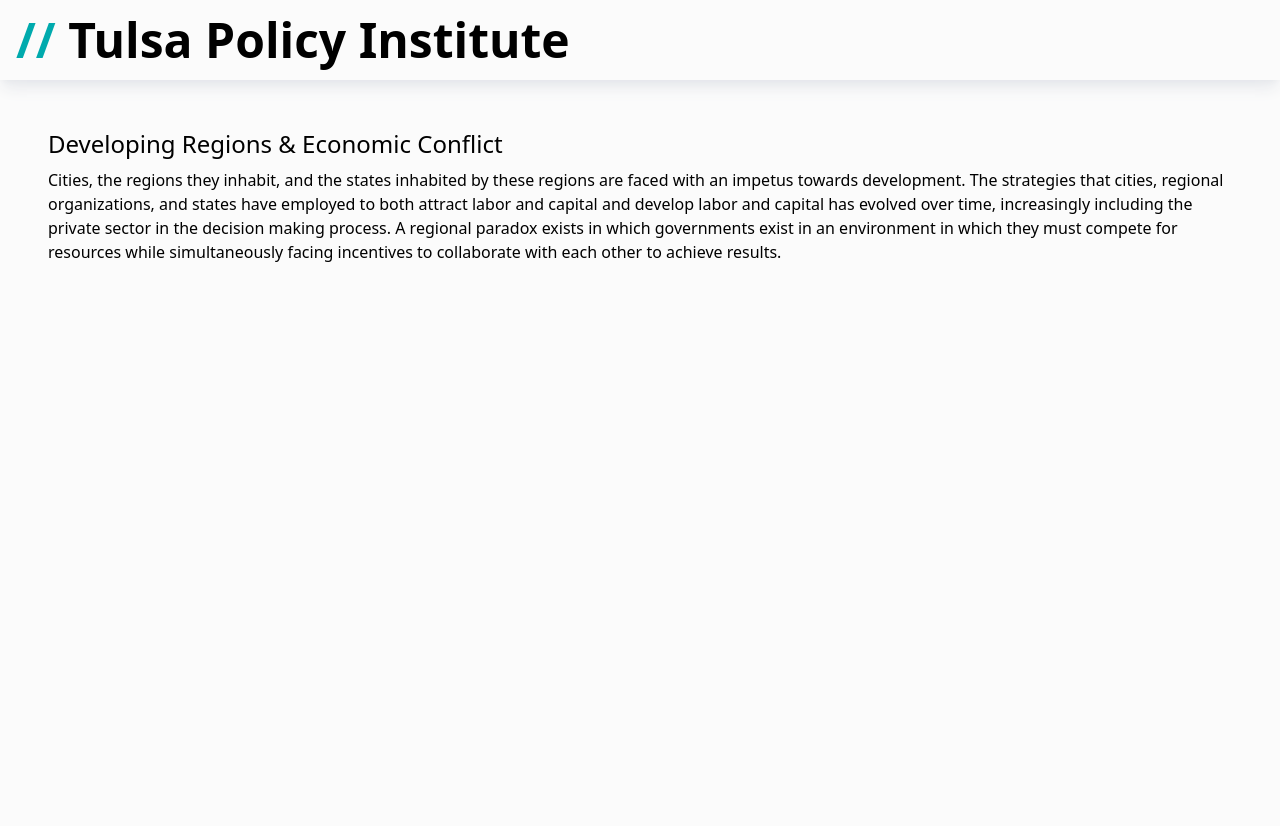
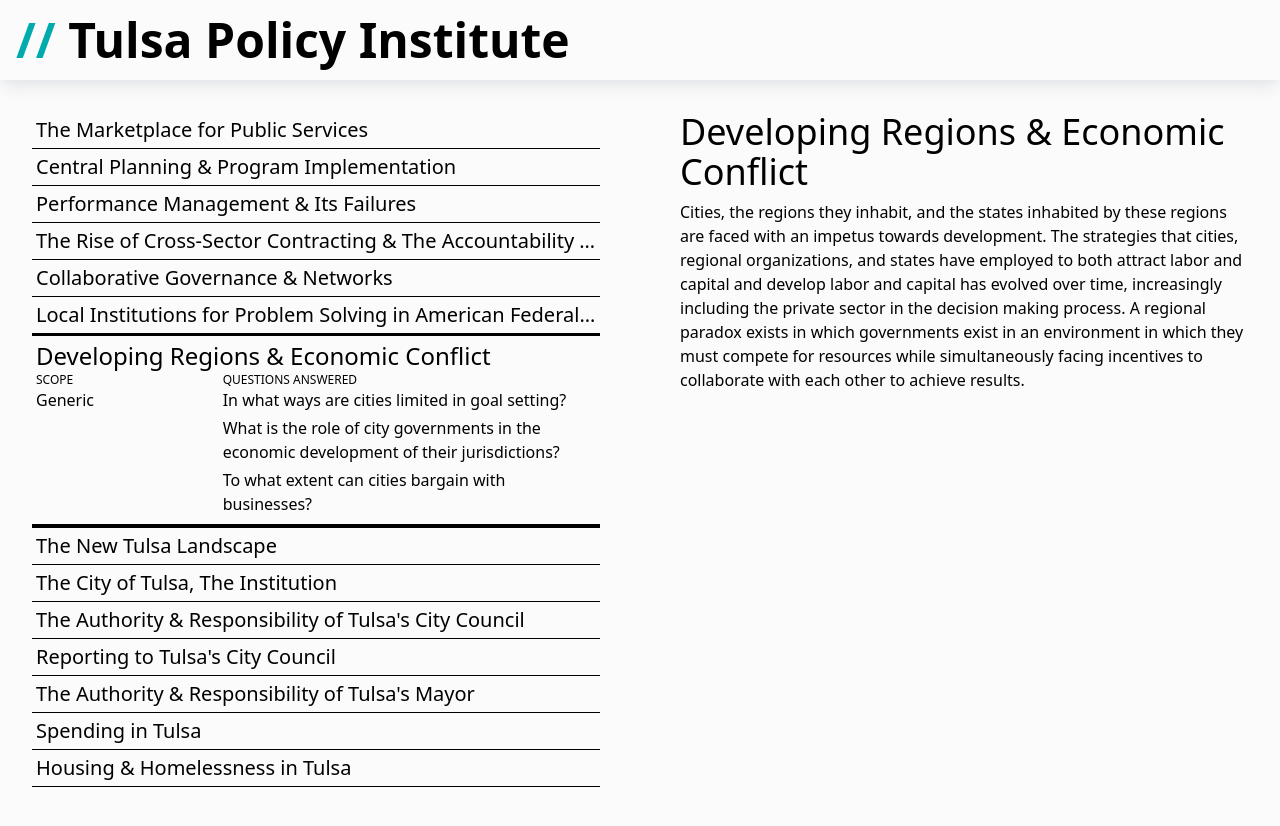
Before and after one commit to tulsa-policy-institute/masthead, a React (Create React App) app: page /lectures/rec4zu3A34ouYqihS in a window 1280 px wide. Shown: the top 826 px of the page. Built offline with nearby package versions, Linux system fonts and the light colour scheme.

Commit message:
Accordian Lecture view

```diff
--- a/src/routes/App.js
+++ b/src/routes/App.js
@@ -35,13 +35,13 @@
           <Link to='/' className="text-md md:text-5xl font-semibold">	<span className="text-tpi-blue">&#47;&#47;</span> Tulsa Policy Institute</Link>
         </div>
       </header>
-      <main className="max-w-full p-4 sm:p-12 bg-[#FBFBFB] h-full">
+      <main className="max-w-full p-4 sm:p-8 bg-[#FBFBFB] h-full">
         <div className='container mx-auto'>
           <Routes>
             <Route path="/" element={
               <Search questions={questions} lectures={lectures}/>
             }/>
-            <Route path="/lectures/:id" element={lectures.length && <Lecture lectures={lectures} />} />
+            <Route path="/lectures/:id" element={lectures.length && <Lecture lectures={lectures} questions={questions} />} />
           </Routes>
         </div>
       </main>
--- a/src/routes/Lecture.js
+++ b/src/routes/Lecture.js
@@ -1,7 +1,7 @@
 import React, { useEffect, useState } from 'react'
-import { useParams  } from 'react-router-dom';
+import { useParams, Link } from 'react-router-dom';
 
-function Lecture({ lectures }) {
+function Lecture({ lectures, questions }) {
   const [lecture, setLecture] = useState({});
   const { id } = useParams();
 
@@ -9,12 +9,50 @@
     setLecture(lectures.find(l => l.id === id));
   }, [lectures, id]);
 
-  return <>
-    <h1 className='text-2xl text-bold'>{lecture?.Title}</h1>
-    <p className='mt-2'>
-      {lecture?.Description}
-    </p>
-  </>;
+  return <div className='flex flex-col flex-col-reverse gap-10 sm:flex-row sm:gap-20'>
+    <div className='basis-1/2 truncate'>
+      {lectures.map((l, i) =>
+        {
+          const isCurrentLecture = l.id === id;
+          if (isCurrentLecture) {
+            const lectureQuestions = questions.filter(q => l['Questions'].includes(q.id))
+
+            return <div key={i} className='border-0 border-t-2 border-b-4 border-black p-1'>
+              <h1 className='text-2xl font-light truncate'>{l.Title}</h1>
+              <div className='flex flex-row'>
+                <div className='basis-1/3'>
+                  <h2 className='uppercase text-xs font-thin'>Scope</h2>
+                  <span className=''>
+                    {l['Scope']}
+                  </span>
+                </div>
+                <div className='basis-2/3'>
+                  <h2 className='upper text-xs font-thin uppercase'>Questions answered</h2>
+                  {lectureQuestions.length && lectureQuestions.map((lq, li) =>
+                    <div key={li} className='whitespace-normal font-light pb-1'>{lq['Title']}</div>
+                  )}
+                </div>
+              </div>
+            </div>
+          } else {
+            return <Link key={i} to={`/lectures/${l.id}`}>
+              <div className='border-0 border-b border-b-black p-1'>
+                <h1 className='text-xl font-extralight truncate hover:font-normal'>{l.Title}</h1>
+              </div>
+            </Link>
+          }
+        }
+      )}
+    </div>
+    <div className='basis-1/2'>
+      <h1 className='text-4xl text-bold'>
+        {lecture?.Title}
+      </h1>
+      <p className='mt-2 whitespace-pre-line'>
+        {lecture?.Description}
+      </p>
+    </div>
+  </div>;
 }
 
 export default Lecture;
```
